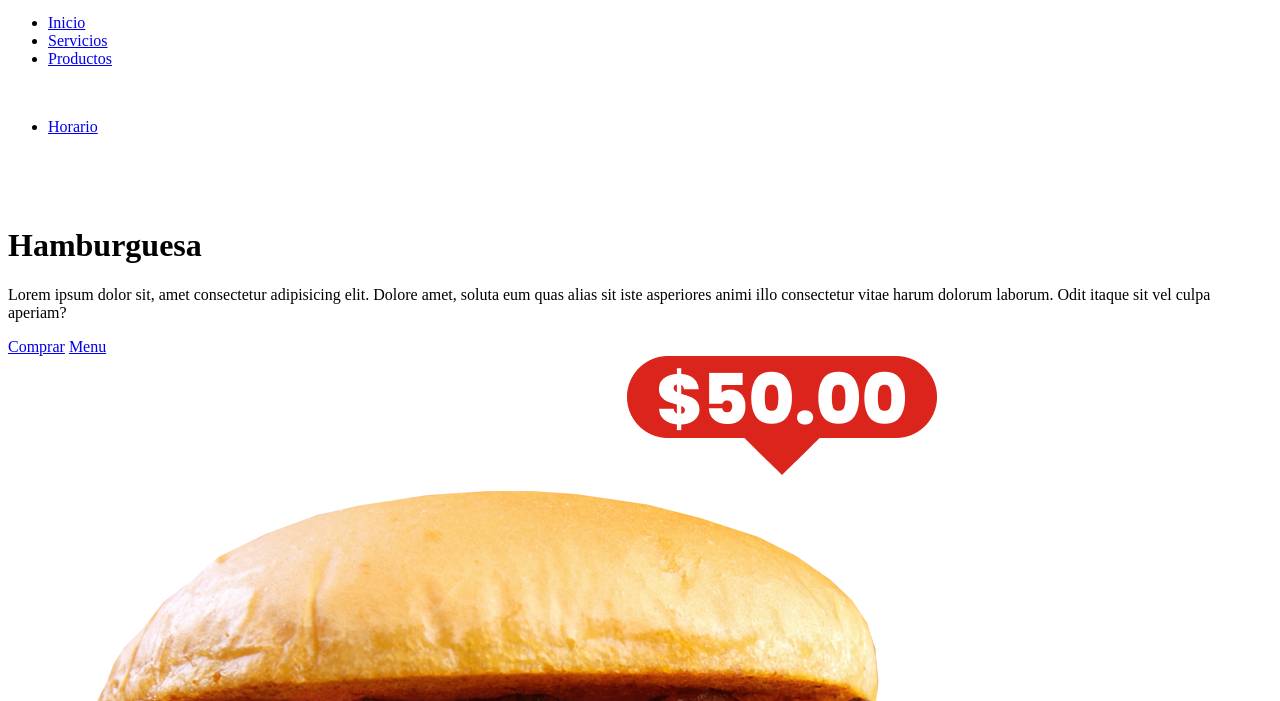
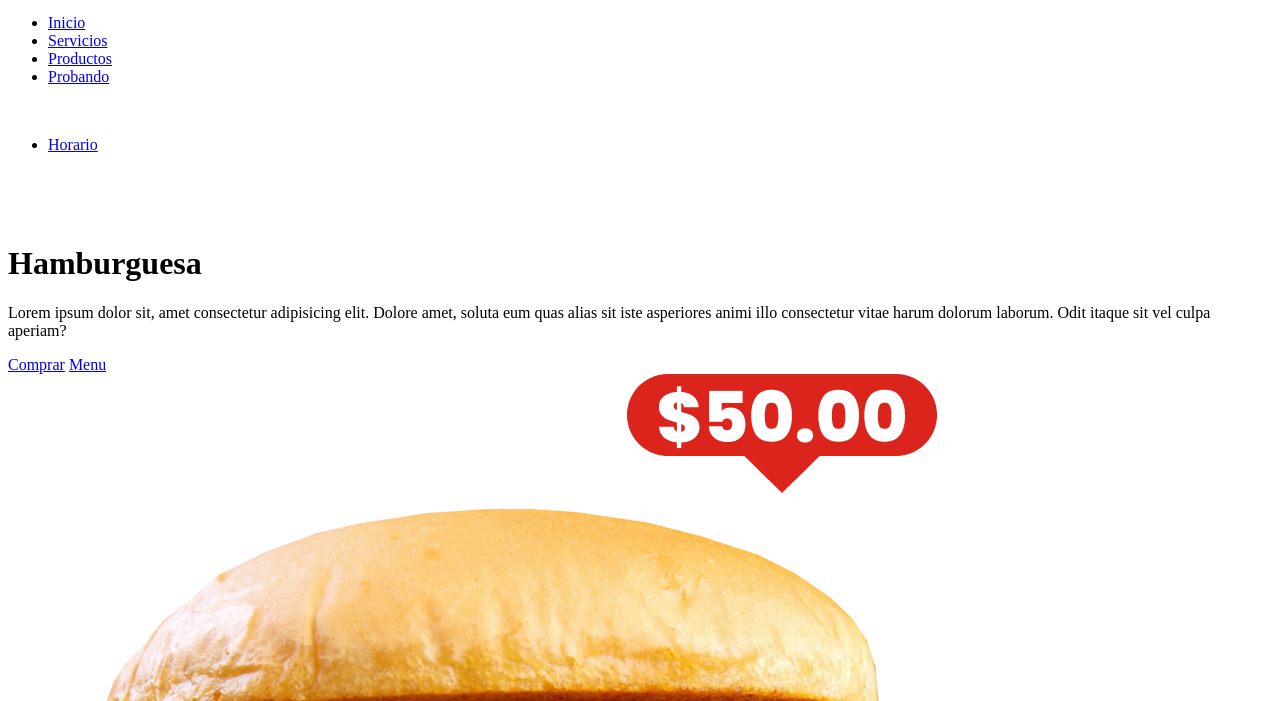
Before and after one commit to jayito0509/TiendaVirtual1, a plain HTML site: page index.html in a window 1280 px wide. Shown: the part 74-775 px from the top of the page. Drawn offline with nearby package versions, Linux system fonts and the light colour scheme.

Commit message:
se edita el index

```diff
--- a/index.html
+++ b/index.html
@@ -25,6 +25,7 @@
                         <li><a href="#">Inicio</a></li>
                         <li><a href="#">Servicios</a></li>
                         <li><a href="#">Productos</a></li>
+                        <li><a href="#">Probando</a></li>
                     </ul>
                 </div>
                 <img class="logo-2" src="images/logo.svg" alt="">
```
